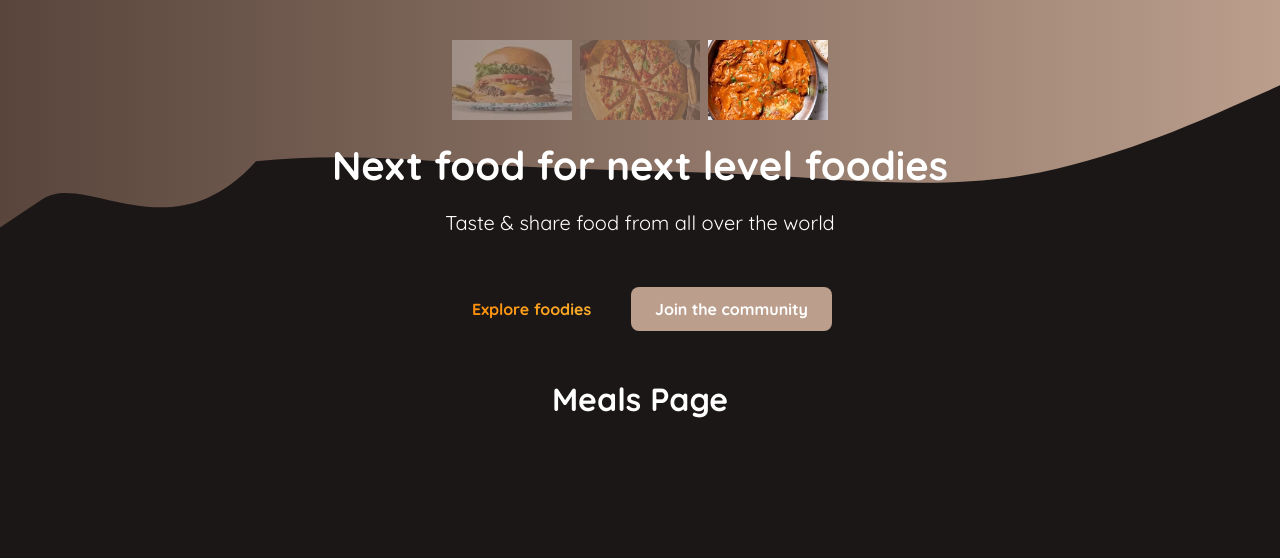
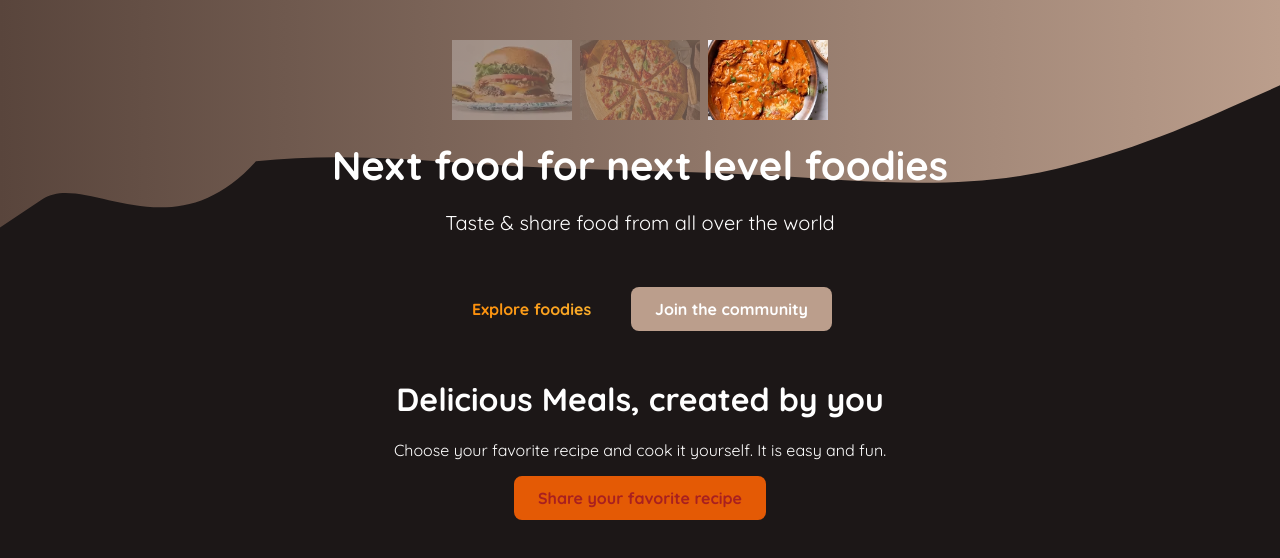
Before and after one commit to alainiranzi/Invading-Fullstack-with-Next-js, a Next.js app: page /meals in a window 1280 px wide. Shown: the top 558 px of the page. Built offline with nearby package versions, Linux system fonts and the light colour scheme.

Commit message:
finishing outputing meals data and image unknown

```diff
--- a/src/app/components/meals/meal-item.js
+++ b/src/app/components/meals/meal-item.js
@@ -0,0 +1,30 @@
+import Link from 'next/link';
+import Image from 'next/image';
+import classes from './meal-item.module.css';
+
+export default function MealItem({
+  title,
+  slug,
+  image,
+  summary,
+  creator,
+}) {
+  return (
+    <article className={classes.meal}>
+      <header className={classes.header}>
+        <Image src={image} alt={title} fill />
+        <div className={classes.headerText}>
+          <h2>{title}</h2>
+          <p>{creator}</p>
+        </div>
+      </header>
+
+      <div className={classes.content}>
+        <p className={classes.summary}>{summary}</p>
+        <div className={classes.actions}>
+          <Link href={`/meals/${slug}`}>View Details</Link>
+        </div>
+      </div>
+    </article>
+  );
+}
--- a/src/app/components/meals/meal-item.module.css
+++ b/src/app/components/meals/meal-item.module.css
@@ -0,0 +1,4 @@
+.header {
+  position: relative;
+  height: 15rem;
+}
--- a/src/app/components/meals/meals-grid.js
+++ b/src/app/components/meals/meals-grid.js
@@ -0,0 +1,14 @@
+import MealItem from './meal-item';
+import classes from './meals-grid.module.css';
+
+export default function MealsGrid({ meals }) {
+  return (
+    <ul className={classes.meals}>
+      {meals.map(meal => (
+        <li key={meal.id}>
+          <MealItem {...meal} />
+        </li>
+      ))}
+    </ul>
+  );
+}
--- a/src/app/meals/page.js
+++ b/src/app/meals/page.js
@@ -1,3 +1,26 @@
+import Link from 'next/link';
+import MealsGrid from '@/app/components/meals/meals-grid';
+import classes from './page.module.css';
+
 export default function MealsPage() {
-    return  <h1>Meals Page</h1>;
+  return (
+    <>
+      <header className={classes.header}>
+        <h1>
+          Delicious Meals, created{' '}
+          <span className={classes.highlight}>by you</span>
+        </h1>
+        <p>
+          Choose your favorite recipe and cook it yourself. It is easy and fun.
+        </p>
+        <p className={classes.cta}>
+          <Link href="/meals/share">Share your favorite recipe</Link>
+        </p>
+      </header>
+
+      <main className={classes.main}>
+        <MealsGrid meals={[]} />
+      </main>
+    </>
+  );
 }
--- a/src/app/meals/page.module.css
+++ b/src/app/meals/page.module.css
@@ -0,0 +1,21 @@
+.cta {
+  display: flex;
+  justify-content: center;
+  gap: 1rem;
+}
+
+.cta a {
+  display: inline-block;
+  padding: 0.75rem 1.5rem;
+  border-radius: 0.5rem;
+  background-color: #e45a05;
+  color: rgb(168, 32, 32);
+  text-decoration: none;
+  font-weight: bold;
+  transition: background 0.3s ease, transform 0.2s ease;
+}
+
+.cta a:hover {
+  background-color: #59453c;
+  transform: translateY(-2px);
+}
```
